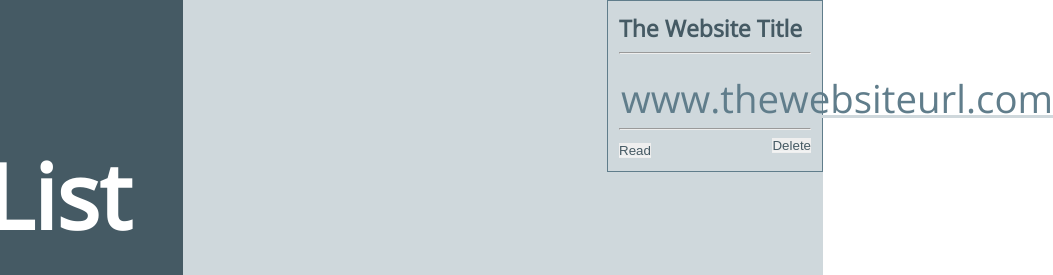
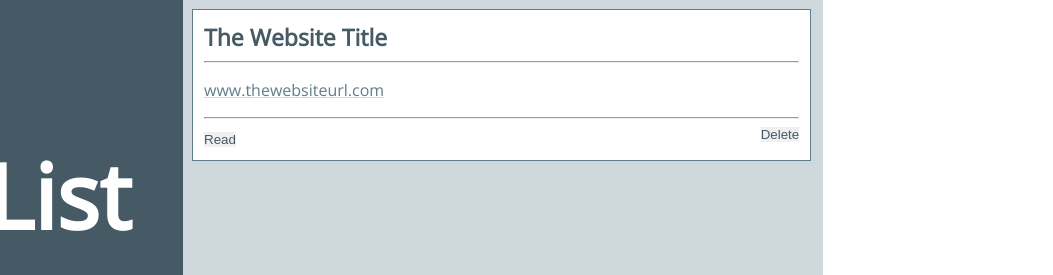
Before and after one commit to CLO4/AM-JO-Linked-List, a plain HTML site: page index.html in a window 1280 px wide. Shown: the top 275 px of the page, 457-1510 px from the left, 1053 px wide, since content can reach past the window. Drawn offline with nearby package versions, Linux system fonts and the light colour scheme.

Commit message:
Adjusted code layout and bookmark-container style

```diff
--- a/index.html
+++ b/index.html
@@ -8,7 +8,7 @@
   <body>
     <main>
       <section>
-          <h3>Linked<img src="linked-list-logo.svg">List</h3>
+        <h3>Linked<img src="linked-list-logo.svg">List</h3>
         <input class="website-title" type="text" name="website-title" placeholder="Website Title">
         <input class="website-url" type="text" name="website-url" placeholder="Website URL">
         <button class="enter-button">Enter</button>
@@ -16,12 +16,13 @@
     </main>
     <aside>
       <article class="bookmark-container">
-      <p class="bookmark-name">The Website Title</p>
-      <hr>
-      <p class="url-line"><a href="" class="website-url">www.thewebsiteurl.com</a></p>
-      <hr>
-      <button name="read" class="not-read">Read</button><button name="delete" class="delete">Delete</button>
-    </article>
+        <p class="bookmark-name">The Website Title</p>
+        <hr>
+        <p class="url-line"><a href="" class="url-styling">www.thewebsiteurl.com</a></p>
+        <hr>
+        <button name="read" class="not-read">Read</button>
+        <button name="delete" class="delete">Delete</button>
+      </article>
     </aside>
   </body>
 <script type="text/javascript" src="script.js"></script>
--- a/styles.css
+++ b/styles.css
@@ -73,10 +73,11 @@ img {
 }
 
 .bookmark-container {
-  width: 30%;
+  width: 93%;
   border: 1px solid #607D8B;
   padding: 11px;
-  float: right;
+  margin: 9px;
+  background-color: white;
 }
 
 .read {
@@ -97,7 +98,7 @@ hr {
 
 }
 
-.website-url {
+.url-styling {
   color: #607D8B;
   text-decoration-color: #CFD8DC;
 }
@@ -124,7 +125,7 @@ hr {
   text-decoration-color: #F2F4F4;
 }
 
-.website-url:hover,
+.url-styling:hover,
 .not-read:hover,
 .delete:hover {
   font-weight: bold;
```
